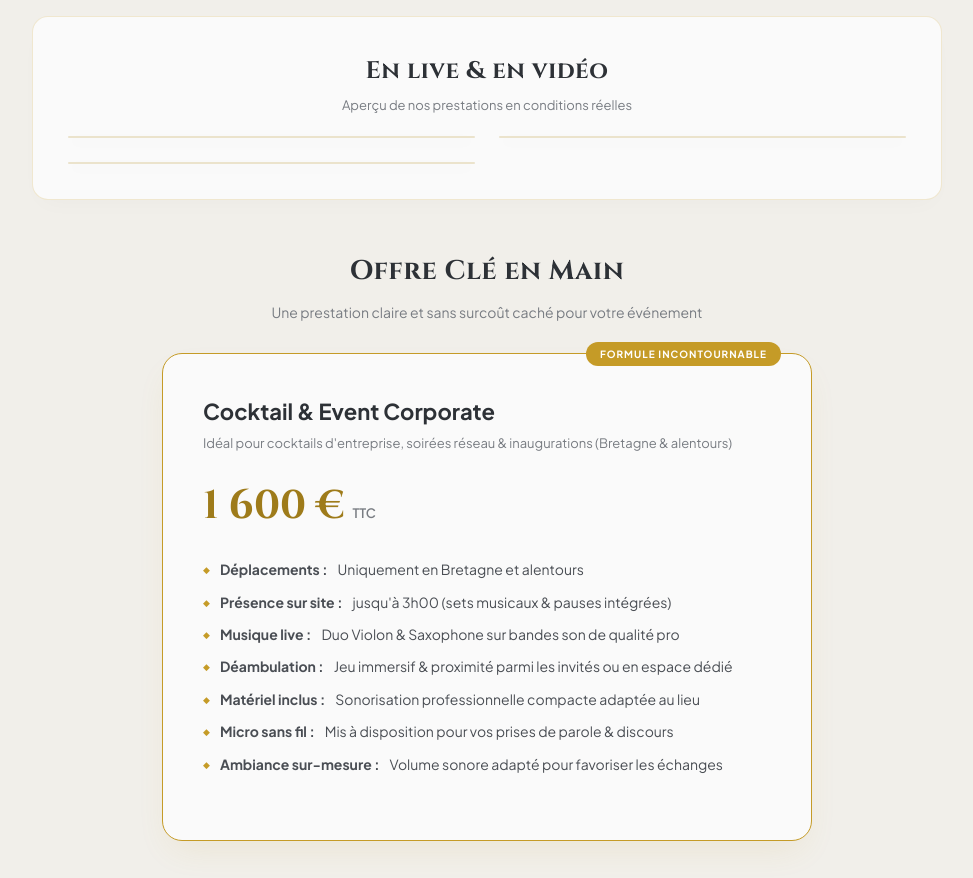
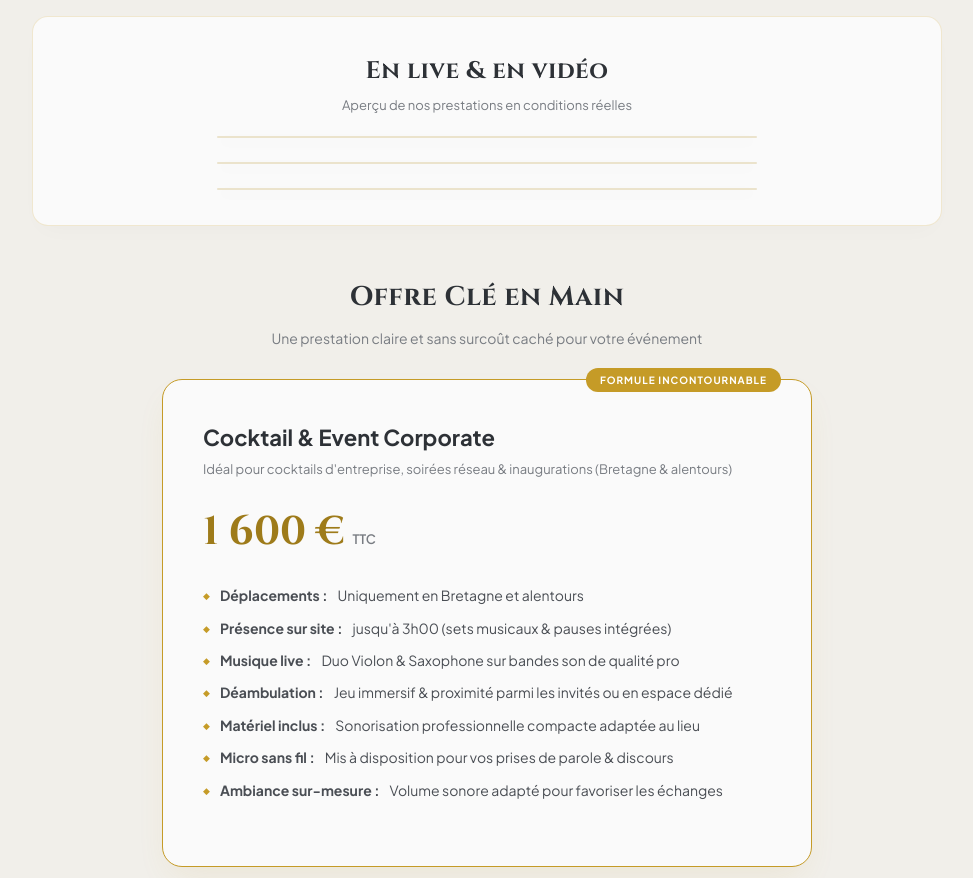
Before and after one commit to sylvainchazalette-beep/violonsax, a plain HTML site: page index.html in a window 1280 px wide. Shown: the part 1320-2198 px from the top of the page, without its empty margins (153-1126 px from the left). Drawn offline with Linux system fonts and the light colour scheme; a script that the page names is missing.

Commit message:
Fix video grid alignment so videos stack or sit in one row at any zoom level (6afb2af97769029abcd19ea4)

```diff
--- a/index.html
+++ b/index.html
@@ -367,10 +367,10 @@
 
     .video-grid {
       display: grid;
-      grid-template-columns: repeat(auto-fit, minmax(326px, 1fr));
+      grid-template-columns: 1fr;
       gap: 1.5rem;
       margin-top: 20px;
-      justify-content: center;
+      justify-items: center;
     }
 
     .video-card {
@@ -382,6 +382,8 @@
       display: flex;
       justify-content: center;
       align-items: center;
+      width: 100%;
+      max-width: 540px;
     }
 
     .video-card iframe, .video-card .instagram-media {
@@ -485,8 +487,11 @@
     /* ===================== RESPONSIVE : GRANDS ÉCRANS / TV (≥ 1600px) ===================== */
     @media (min-width: 1600px) {
       .gallery-item { height: 260px; }
-      .contact-section, .gallery-section, .repertoire-section, .pricing-card {
+      .contact-section, .gallery-section, .repertoire-section, .pricing-card, .video-section {
         padding: 45px;
+      }
+      .video-grid {
+        grid-template-columns: repeat(3, 1fr);
       }
     }
   </style>
```
